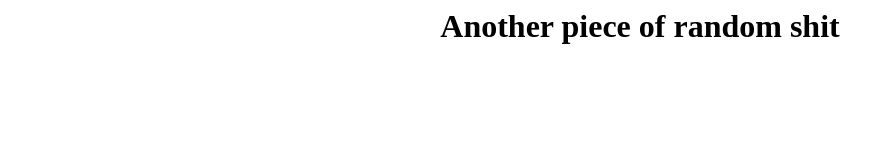
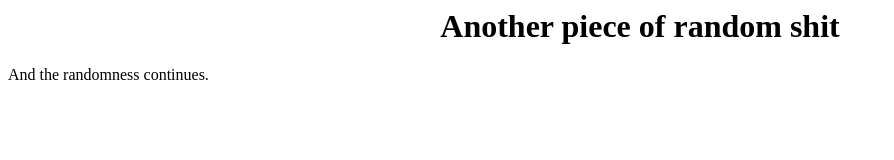
Before and after one commit to anshulclock0/anshulclock0.github.io, a plain HTML site: page index.html in a window 1280 px wide. Shown: the whole page, without its empty margins (0-894 px from the left). Drawn offline with Linux system fonts and the light colour scheme.

Commit message:
Random commit
updated body

```diff
--- a/index.html
+++ b/index.html
@@ -4,5 +4,6 @@
 	</head>
 	<body>
 		<h1 align = 'center'>Another piece of random shit</h1>
+		<p>And the randomness continues.</p>
 	</body>
 </html>
```
